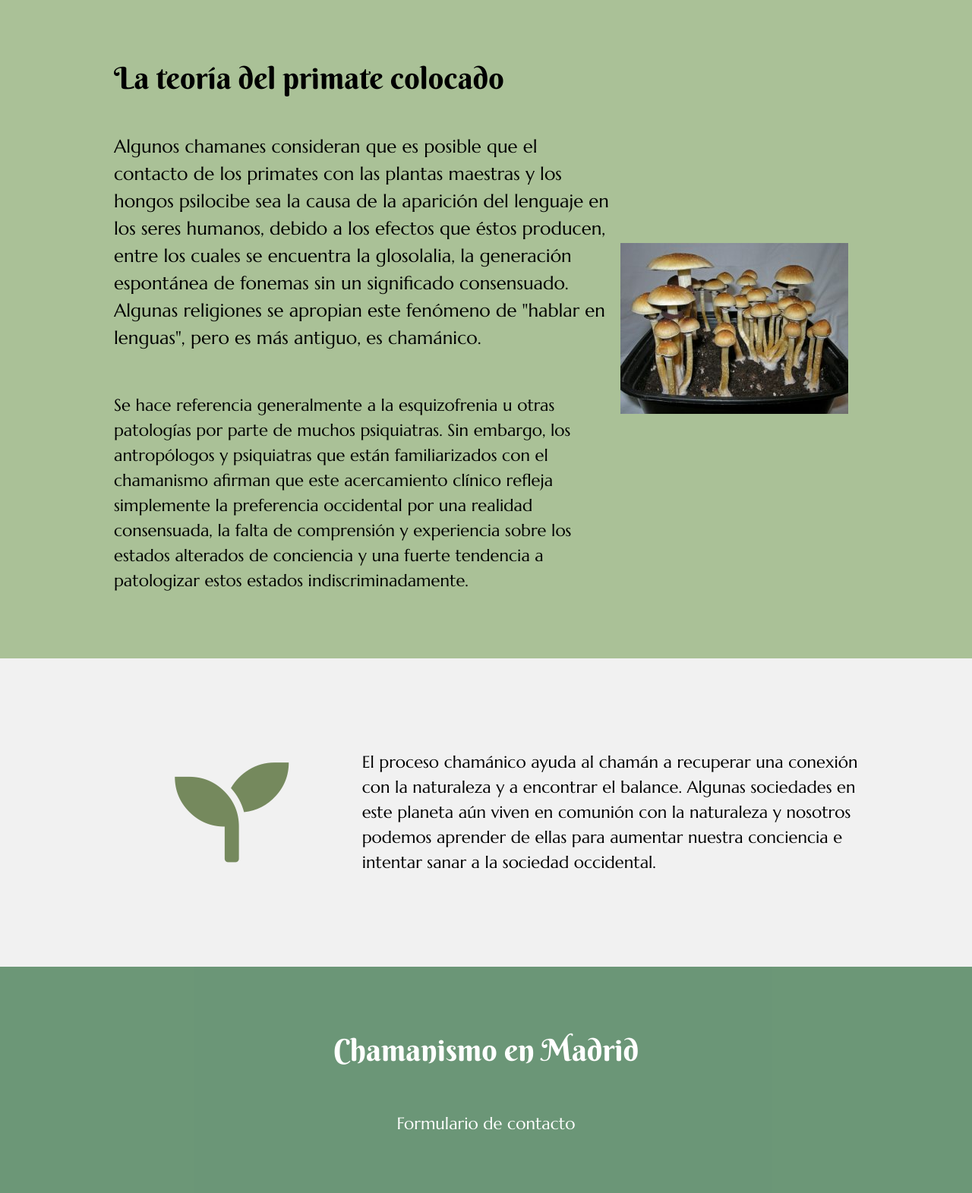
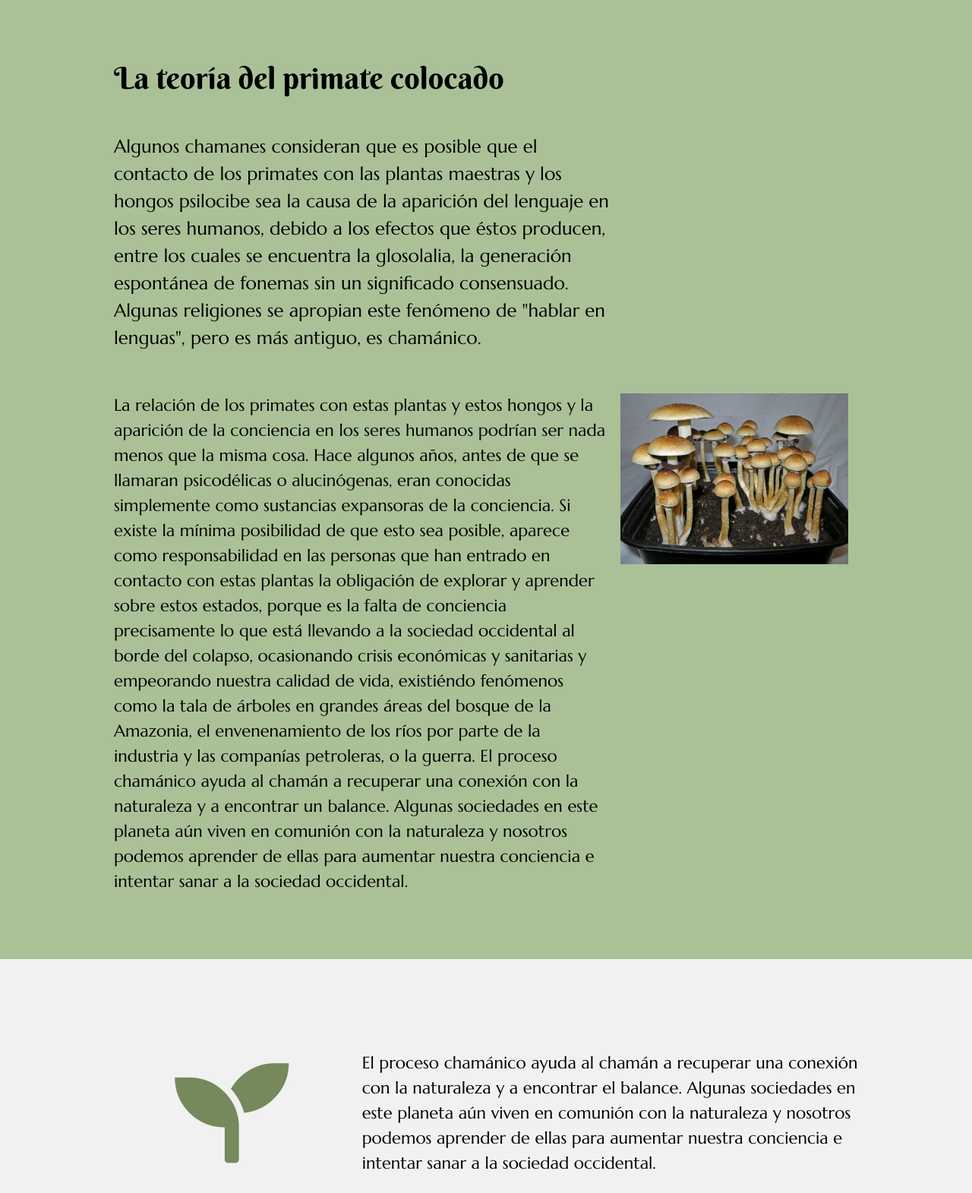
Before and after one commit to e/sha, a Django app: page / in a window 1280 px wide. Shown: the part 3419-4990 px from the top of the page at 76% size. Run offline with Django 4.2, Linux system fonts and the light colour scheme.

Commit message:
Fix twots

```diff
--- a/sha/contact_page/templates/contact_page/twots.html
+++ b/sha/contact_page/templates/contact_page/twots.html
@@ -86,7 +86,7 @@
       <h1>La teoría del primate colocado</h1>
       <h5 class="w3-padding-32">Algunos chamanes consideran que es posible que el contacto de los primates con las plantas maestras y los hongos psilocibe sea la causa de la aparición del lenguaje en los seres humanos, debido a los efectos que éstos producen, entre los cuales se encuentra la glosolalia, la generación espontánea de fonemas sin un significado consensuado. Algunas religiones se apropian este fenómeno de "hablar en lenguas", pero es más antiguo, es chamánico.</h5>
 
-      <p class="sha-text">Se hace referencia generalmente a la esquizofrenia u otras patologías por parte de muchos psiquiatras. Sin embargo, los antropólogos y psiquiatras que están familiarizados con el chamanismo afirman que este acercamiento clínico refleja simplemente la preferencia occidental por una realidad consensuada, la falta de comprensión y experiencia sobre los estados alterados de conciencia y una fuerte tendencia a patologizar estos estados indiscriminadamente.</p>
+      <p class="sha-text">La relación de los primates con estas plantas y estos hongos y la aparición de la conciencia en los seres humanos podrían ser nada menos que la misma cosa. Hace algunos años, antes de que se llamaran psicodélicas o alucinógenas, eran conocidas simplemente como sustancias expansoras de la conciencia. Si existe la mínima posibilidad de que esto sea posible, aparece como responsabilidad en las personas que han entrado en contacto con estas plantas la obligación de explorar y aprender sobre estos estados, porque es la falta de conciencia precisamente lo que está llevando a la sociedad occidental al borde del colapso, ocasionando crisis económicas y sanitarias y empeorando nuestra calidad de vida, existiéndo fenómenos como la tala de árboles en grandes áreas del bosque de la Amazonia, el envenenamiento de los ríos por parte de la industria y las companías petroleras, o la guerra. El proceso chamánico ayuda al chamán a recuperar una conexión con la naturaleza y a encontrar un balance. Algunas sociedades en este planeta aún viven en comunión con la naturaleza y nosotros podemos aprender de ellas para aumentar nuestra conciencia e intentar sanar a la sociedad occidental.</p>
     </div>
 
     <div class="w3-third w3-center">
```
